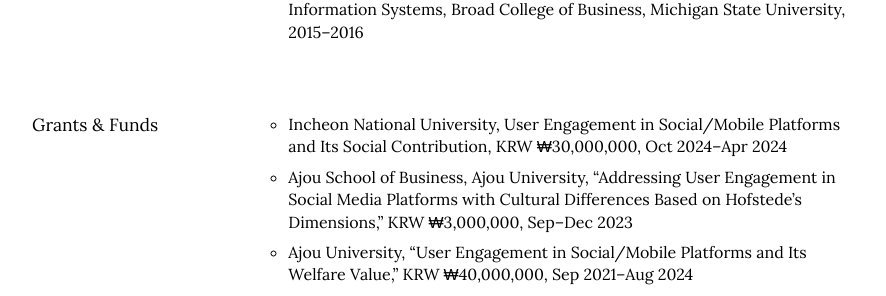
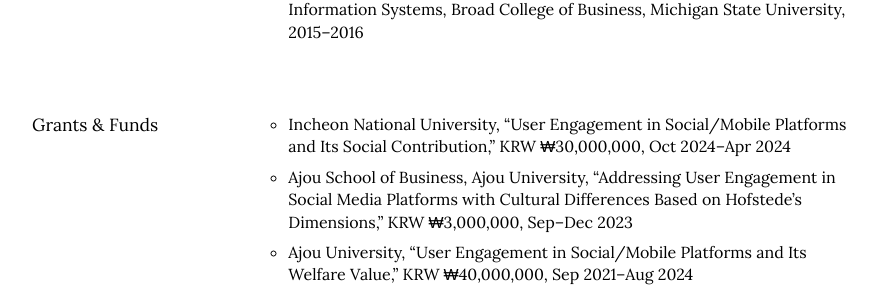
Before and after one commit to istaehun/taehun, a Jekyll site: the page built from engagement.html, in a window 1280 px wide and 900 px high, scrolled down 2555 px. Shown: the part 146-442 px from the top of the window, without its empty margins (188-1074 px from the left). Built offline with Jekyll 4.4.1, drawn with Linux system fonts in a browser that asks for light colours; nearby versions of some CDN libraries.

```diff
--- a/_data/engagement.yml
+++ b/_data/engagement.yml
@@ -54,7 +54,7 @@ engagements:
   -
     title: Grants & Funds
     list:
-      - "Incheon National University, User Engagement in Social/Mobile Platforms and Its Social Contribution, KRW &#8361;30,000,000, Oct 2024–Apr 2024"
+      - "Incheon National University, “User Engagement in Social/Mobile Platforms and Its Social Contribution,” KRW &#8361;30,000,000, Oct 2024–Apr 2024"
       - "Ajou School of Business, Ajou University, “Addressing User Engagement in Social Media Platforms with Cultural Differences Based on Hofstede’s Dimensions,” KRW &#8361;3,000,000, Sep–Dec 2023"
       - "Ajou University, “User Engagement in Social/Mobile Platforms and Its Welfare Value,” KRW &#8361;40,000,000, Sep 2021–Aug 2024"
       - "Ajou School of Business, Ajou University, “Knowledge Management Research Based on Social Network Theories: A Review with Future Directions,” KRW &#8361;3,000,000, Sep–Dec 2021"
```
